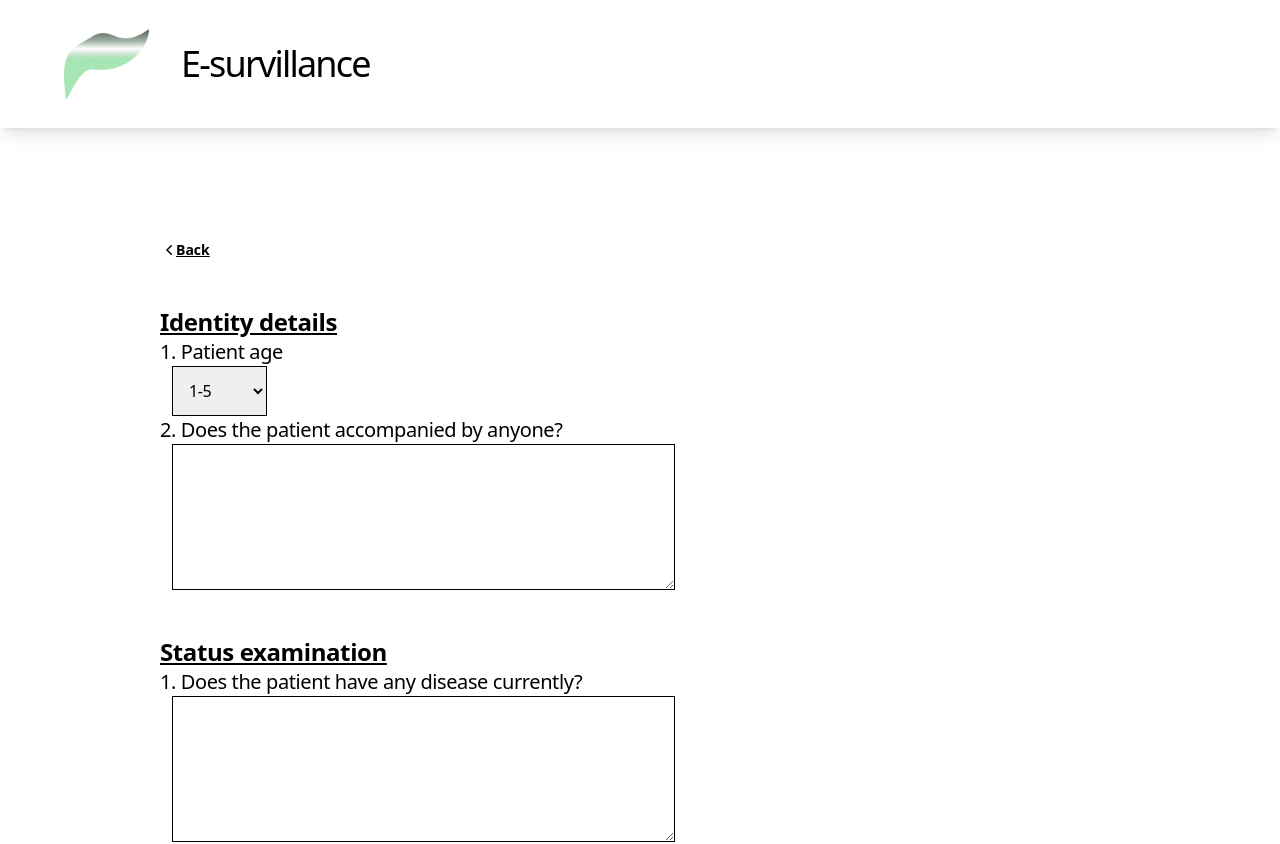
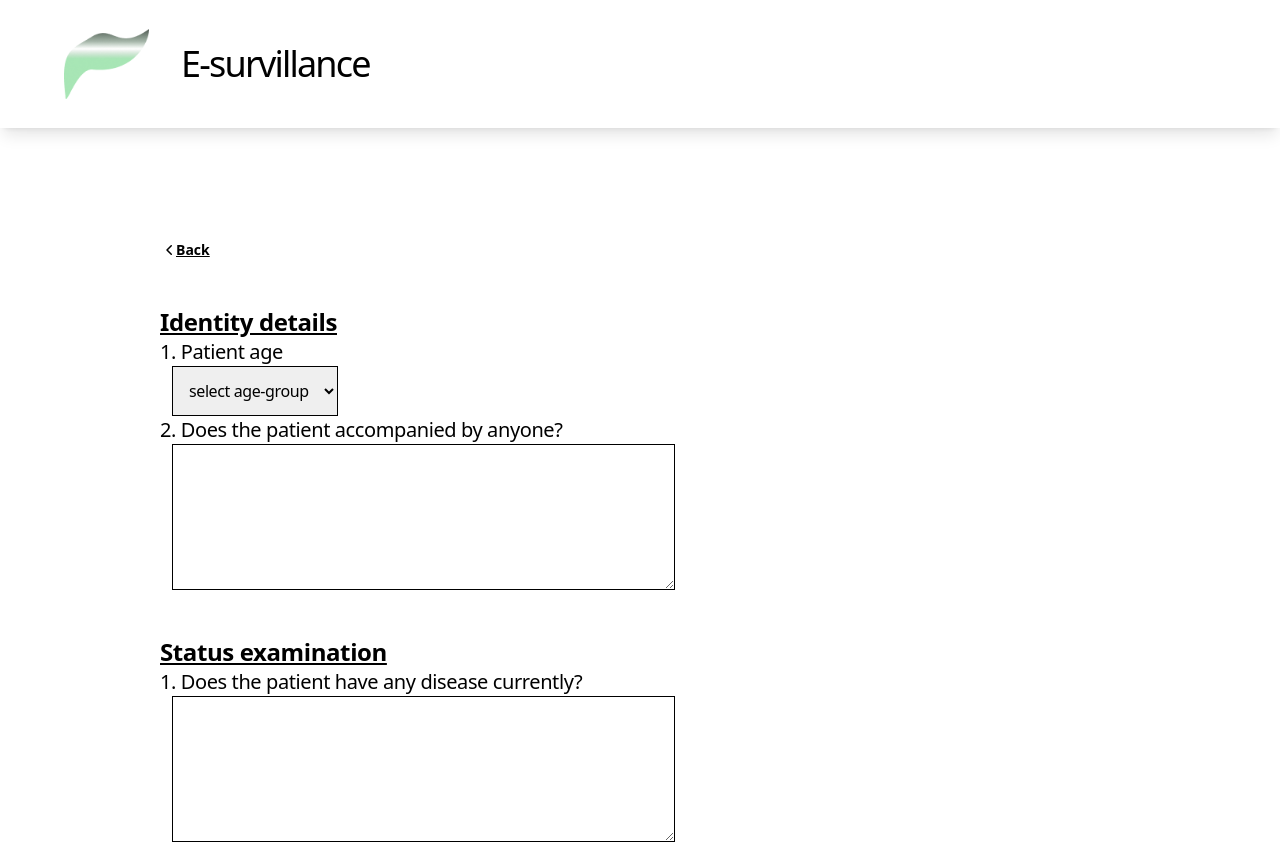
Before and after one commit to LINSANITY03/MediAlertHub, a Next.js app in the folder app-frontend/: page /form-details in a window 1280 px wide. Shown: the top 844 px of the page. Built offline with nearby package versions, Linux system fonts and the light colour scheme.

Commit message:
change age from number to group and added default select option on form-details page

```diff
--- a/app-frontend/src/app/(client)/(verification)/form-details/page.tsx
+++ b/app-frontend/src/app/(client)/(verification)/form-details/page.tsx
@@ -30,7 +30,7 @@ interface Position {
  * Represents the structure of the form data.
  */
 interface formDataType {
-  ageIdentity: number;
+  ageIdentity: string;
   accompIdent: string;
   statusDisease: string;
   statusCondition: string;
@@ -55,7 +55,7 @@ export default function FormView() {
   const router = useRouter();
 
   const [formData, setFormData] = useState<formDataType>({
-    ageIdentity: 1,
+    ageIdentity: "",
     accompIdent: "",
     statusDisease: "",
     statusCondition: "",
@@ -188,18 +188,19 @@ export default function FormView() {
             <p className="text-xl">1. Patient age</p>
           </label>
           <select name="ageIdentity" id="f_1_q_1" className="border border-black mx-3 p-3"
-          value={formData.ageIdentity} onChange={handleInputChange}>
-            <option value={1}>1-5</option>
-            <option value={2}>6-12</option>
-            <option value={3}>13-18</option>
-            <option value={4}>19-25</option>
-            <option value={5}>26-35</option>
-            <option value={6}>36-45</option>
-            <option value={7}>46-60</option>
-            <option value={8}>61-72</option>
-            <option value={9}>73-89</option>
-            <option value={10}>90-100</option>
-            <option value={11}>100+</option>
+          value={formData.ageIdentity} onChange={handleInputChange} required>
+            <option value="">select age-group</option>
+            <option value="1-5">1-5</option>
+            <option value="6-12">6-12</option>
+            <option value="13-18">13-18</option>
+            <option value="19-25">19-25</option>
+            <option value="26-35">26-35</option>
+            <option value="36-45">36-45</option>
+            <option value="46-60">46-60</option>
+            <option value="61-72">61-72</option>
+            <option value="73-89">73-89</option>
+            <option value="90-100">90-100</option>
+            <option value="100+">100+</option>
           </select>
           <label htmlFor="">
             <p className="text-xl">
@@ -343,6 +344,7 @@ export default function FormView() {
                 id="f_3_q_2"
                 required
               >
+                <option value="">Select a District</option> {/* Optional default option */}
                 {filteredDistrict.map((each, index) => {
                   return (
                     <option key={index} value={each.name}>
--- a/app-frontend/src/app/(client)/(verification)/form-preview/page.tsx
+++ b/app-frontend/src/app/(client)/(verification)/form-preview/page.tsx
@@ -33,9 +33,7 @@ async function fetchData(session: string ){
       throw new Error(errorData.message || 'Request failed');
     }
     const data = await res.json();
-    if (data.success === true){
-      router.push('/');
-    } else {
+    if (data.success === false){
       toast.error(data.detail)
     }
   } catch (error: unknown) {
```
